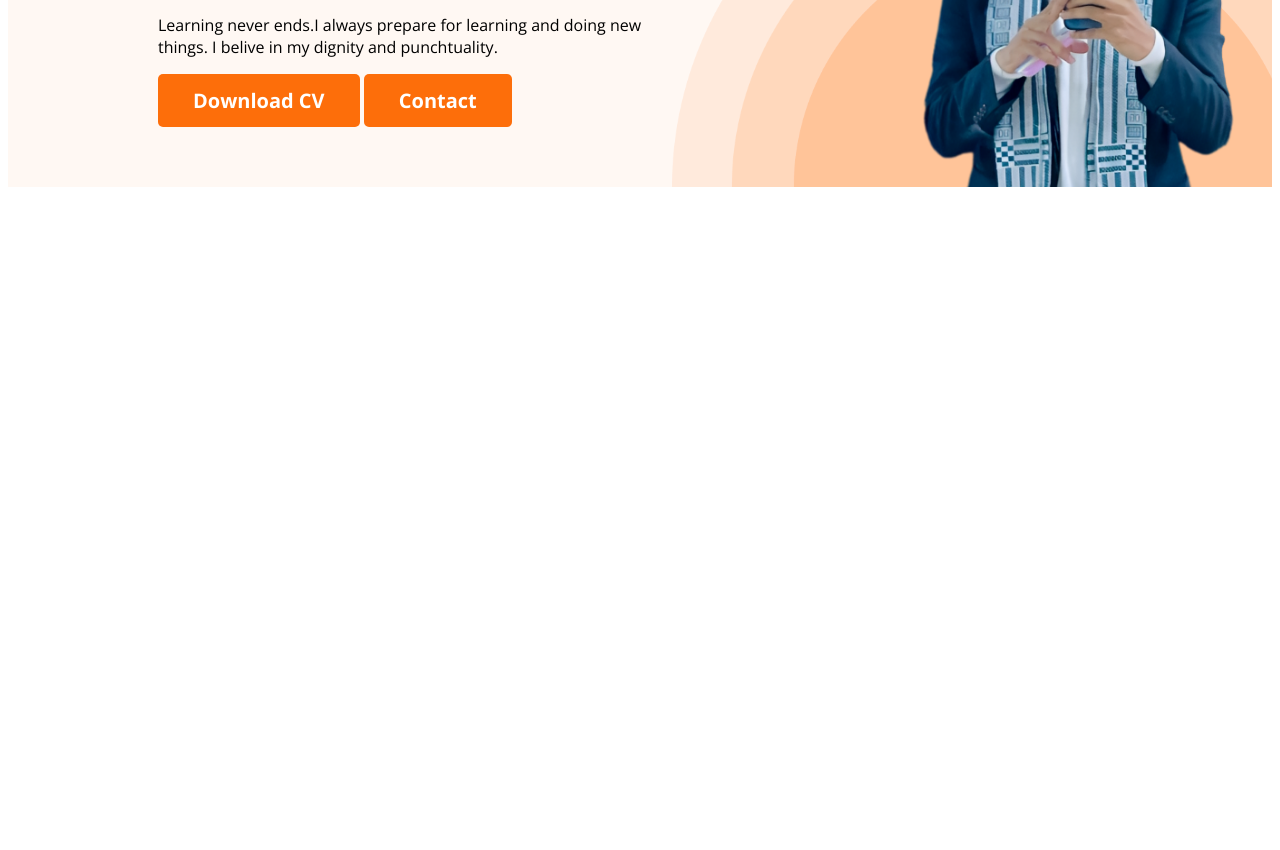
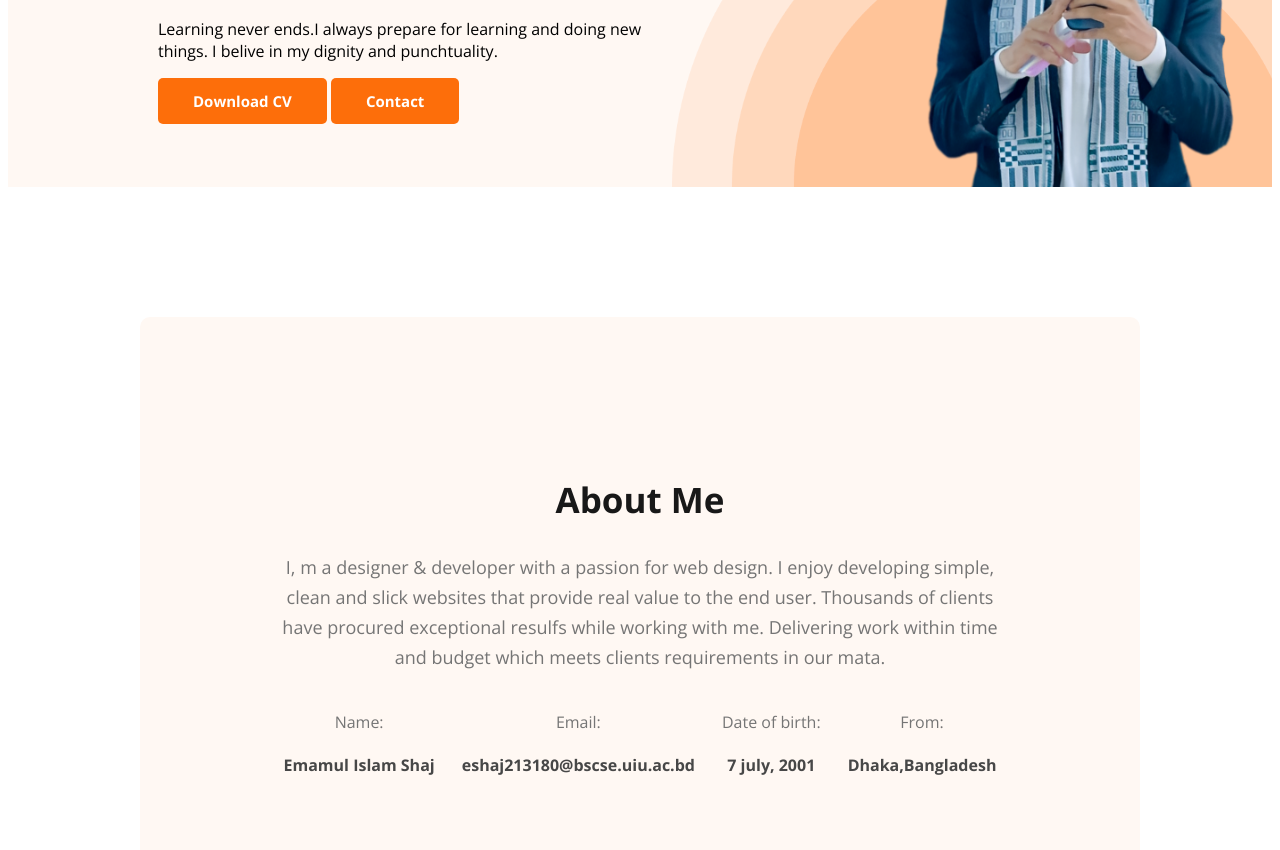
Before and after one commit to ShajIslam/portfolio-website, a plain HTML site: page portfolio.html in a window 1280 px wide. Shown: the part 407-1257 px from the top of the page. Before the commit the page ends 800 px from the top, so only its background shows below. Drawn offline with nearby package versions, Linux system fonts and the light colour scheme.

Commit message:
about me part

```diff
--- a/portfolio.css
+++ b/portfolio.css
@@ -24,7 +24,7 @@ nav{
     border: none;
     border-radius: 5px;
     background: #FD6E0A;
-font-size: 20px;
+    font-size: 15px;
     font-style: normal;
     font-weight: 600;
     padding: 13px 35px;
@@ -71,3 +71,43 @@ font-size: 50px;
     font-weight: 700;
     margin-top: 5px;
 }
+.about{
+    padding: 130px;
+    border-radius: 10px;
+    background-color: #FFF8F3;
+    margin: 130px 0;
+}
+.section-title{
+    color:  #181818;
+    text-align: center;
+    font-size: 35px;
+    font-weight: 700;
+
+}
+.section-description{
+    color:  #757575;
+    text-align: center;
+    font-size: 18px;
+    font-weight: 400;
+    line-height: 30px;
+}
+main{
+    max-width: 1000px;
+    margin: 0 auto;
+}
+.about-info-container{
+    display: flex;
+    justify-content: space-around;
+}
+.about-info{
+    text-align: center;
+    color: #757575;
+
+}
+.info-description{
+    color: #474747;
+    font-weight: bold;
+}
+.info-title{
+    font-weight: normal;
+}
--- a/portfolio.html
+++ b/portfolio.html
@@ -29,9 +29,32 @@
                  <a href=""><button class="primary-button">Download CV</button></a>
                 <a href=""> <button class="primary-button">Contact</button></a>
         </div>
-        <img width="330px"  height = "420px" src="images/shaj.png" alt="">
+        <img width="325px"  height = "420px" src="images/shaj.png" alt="">
     </div>
     </header>
-
+    <main>
+        <section class="about">
+            <h2 class="section-title">About Me</h2>
+            <p class="section-description">I, m a designer & developer with a passion for web design. I enjoy developing simple, clean and slick websites that provide real value to the end user. Thousands of clients have procured exceptional resulfs while working with me. Delivering work within time and budget which meets clients requirements in our mata.</p>
+            <div class="about-info-container">
+                <div class="about-info">
+                    <h4 class="info-title">Name:</h4>
+                    <p class="info-description">Emamul Islam Shaj</p>
+                </div>
+                <div class="about-info">
+                    <h4 class="info-title">Email:</h4>
+                    <p class="info-description">eshaj213180@bscse.uiu.ac.bd</p>
+                </div>
+                <div class="about-info">
+                    <h4 class="info-title">Date of birth:</h4>
+                    <p class="info-description">7 july, 2001</p>
+                </div>
+                <div class="about-info">
+                    <h4 class="info-title">From: </h4>
+                    <p class="info-description">Dhaka,Bangladesh</p>
+                </div>
+            </div>
+        </section>
+    </main>
 </body>
 </html>
```
Lines whose indentation alone changed are shown as unchanged.
